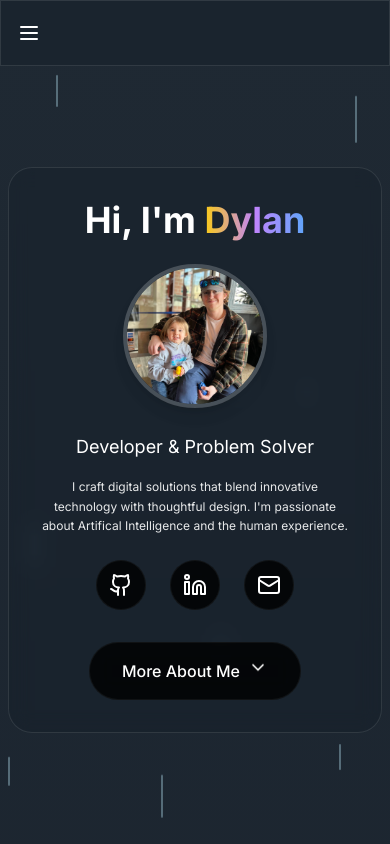
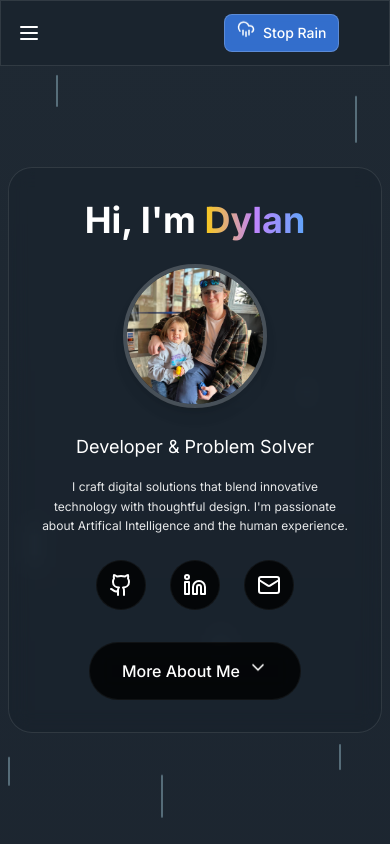
Before and after one commit to dylGray/dylans-web, a React (Vite) app: page / in a window 390 px wide. Shown: the top 844 px of the page. Built offline with nearby package versions, Linux system fonts and the light colour scheme.

Commit message:
no changes

```diff
--- a/src/components/Header.tsx
+++ b/src/components/Header.tsx
@@ -1,7 +1,7 @@
 import React, { useState } from 'react';
 import { Menu, X, CloudRain } from 'lucide-react';
 
-
+// The RainToggleButton component remains unchanged.
 interface RainToggleProps {
   isRainOn: boolean;
   onToggle: () => void;
@@ -11,7 +11,7 @@ interface RainToggleProps {
 const RainToggleButton: React.FC<RainToggleProps> = ({ isRainOn, onToggle, className = '' }) => (
   <button
     onClick={onToggle}
-    className={`flex items-center space-x-2 px-3 py-2 rounded-lg transition-all duration-200 ${
+    className={`flex space-x-2 px-3 py-2 rounded-lg transition-all duration-200 ${
       isRainOn
         ? 'bg-blue-500/80 text-white hover:bg-blue-400/80'
         : 'bg-white/10 text-white hover:bg-white/20'
@@ -44,8 +44,8 @@ const Header: React.FC<HeaderProps> = ({ showRain, setShowRain }) => {
     <header className="fixed top-0 left-0 right-0 z-50 glass border-b border-white/10 backdrop-blur-md">
       <nav className="container mx-auto px-2 md:px-4">
         <div className="flex items-center justify-between h-16 sm:h-20">
-          {/* Desktop Navigation */}
-          <div className="hidden md:flex space-x-8">
+          {/* Logo or Left-side Desktop Navigation */}
+          <div className="hidden md:flex items-center space-x-8">
             {['About', 'Projects', 'Contact'].map((item) => (
               <button
                 key={item}
@@ -57,21 +57,33 @@ const Header: React.FC<HeaderProps> = ({ showRain, setShowRain }) => {
             ))}
           </div>
 
-          {/* Desktop Rain Toggle */}
+          {/* Right Side Controls */}
+          <div className="flex items-center">
+            {/* Desktop Rain Toggle: Visible on medium screens and up */}
             <div className="hidden md:block">
               <RainToggleButton isRainOn={showRain} onToggle={setShowRain} />
             </div>
 
+            {/* Mobile Controls: Visible on screens smaller than medium */}
+            <div className="flex items-center justify-end w-full md:hidden">
               {/* Mobile Menu Button */}
               <button
-            className="md:hidden text-white p-2 hover:bg-white/10 rounded-lg transition-colors duration-200"
+                className="text-white p-2 hover:bg-white/10 rounded-lg transition-colors duration-200"
                 onClick={() => setIsMenuOpen(!isMenuOpen)}
+                aria-label="Toggle menu"
               >
                 {isMenuOpen ? <X size={24} /> : <Menu size={24} />}
               </button>
+
+              {/* Rain toggle will now sit on the far right */}
+              <div style={{ marginLeft: '175px' }}>
+                <RainToggleButton isRainOn={showRain} onToggle={setShowRain} />
+              </div>
+            </div>
+          </div>
         </div>
 
-        {/* Mobile Menu */}
+        {/* Collapsible Mobile Menu (Links Only) */}
         {isMenuOpen && (
           <div className="md:hidden glass rounded-lg p-4 border border-white/10 mb-4">
             <div className="flex flex-col space-y-4">
@@ -84,11 +96,7 @@ const Header: React.FC<HeaderProps> = ({ showRain, setShowRain }) => {
                   {item}
                 </button>
               ))}
-
-              {/* Mobile Rain Toggle */}
-              <div className="pt-4 border-t border-white/10">
-                <RainToggleButton isRainOn={showRain} onToggle={setShowRain} className="justify-center" />
-              </div>
+              {/* The RainToggleButton has been removed from this section */}
             </div>
           </div>
         )}
@@ -97,5 +105,4 @@ const Header: React.FC<HeaderProps> = ({ showRain, setShowRain }) => {
   );
 };
 
-
 export default Header;
```
Lines whose indentation alone changed are shown as unchanged.
